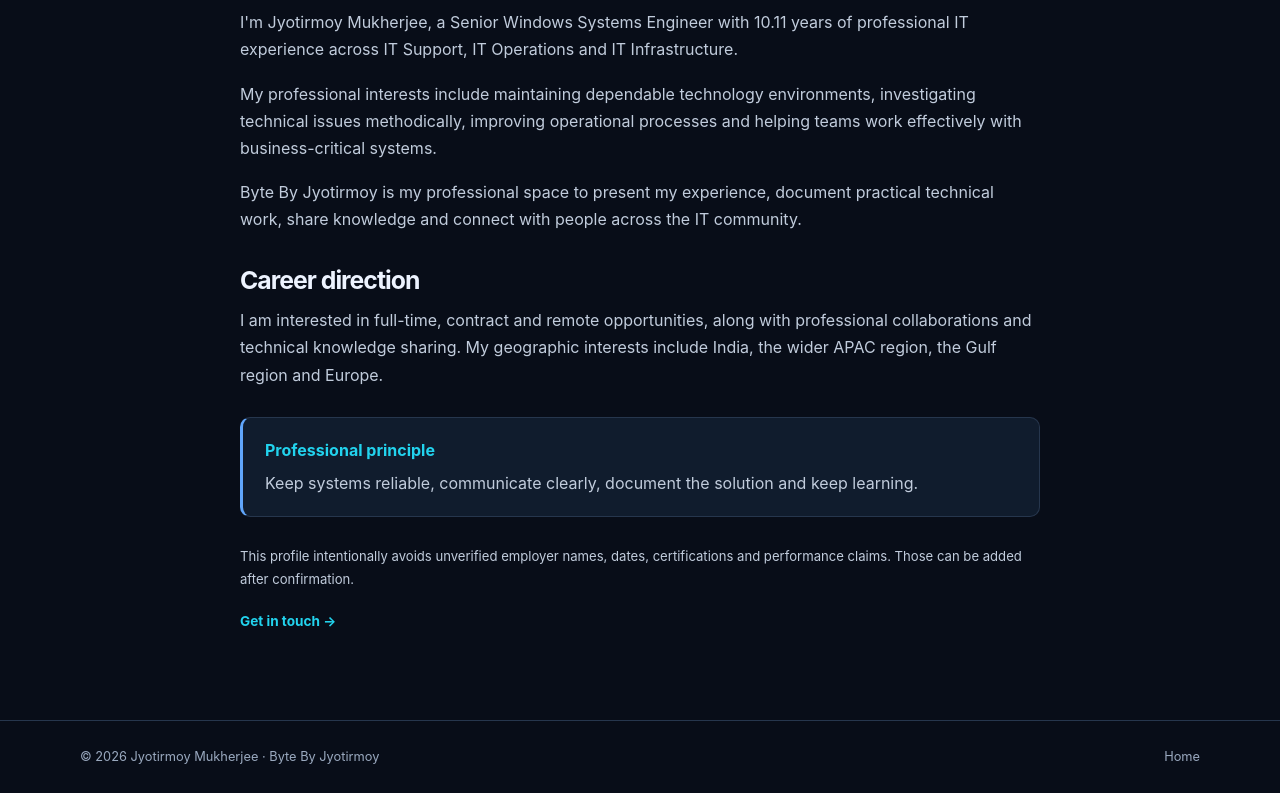
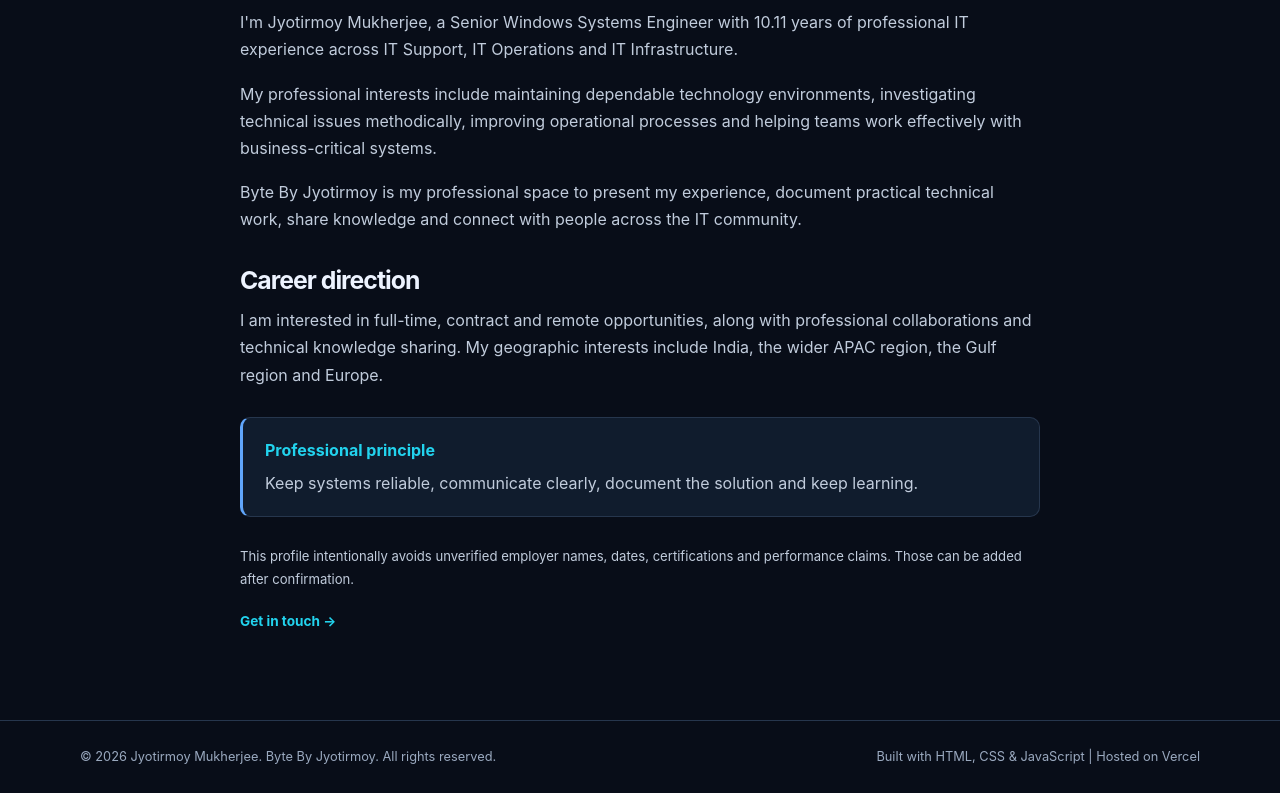
Before and after one commit to jyotrmoy-it/jyotirmoy-portfolio, a plain HTML site: page pages/about.html in a window 1280 px wide. Shown: the part 539-1332 px from the top of the page. Drawn offline with Linux system fonts and the light colour scheme.

Commit message:
Update portfolio footer and professional contact details

```diff
--- a/pages/about.html
+++ b/pages/about.html
@@ -9,4 +9,4 @@
 <header class="site-header"><div class="container nav-wrap"><a class="brand" href="../index.html">Byte By <span>Jyotirmoy</span><b>.</b></a><button class="menu-toggle" type="button" aria-expanded="false" aria-controls="primary-nav">Menu <span aria-hidden="true">☰</span></button><nav id="primary-nav" class="primary-nav" aria-label="Main navigation"><a href="../index.html">Home</a><a href="about.html" aria-current="page">About</a><a href="expertise.html">Expertise</a><a href="experience.html">Experience</a><a href="projects.html">Projects</a><a href="knowledge.html">Knowledge Hub</a><a href="contact.html">Contact</a></nav></div></header>
 <main><section class="page-hero"><div class="container"><p class="eyebrow">01 / Professional profile</p><h1>About <span>Jyotirmoy.</span></h1><p class="lead">A service-focused IT professional working across support, operations and infrastructure.</p></div></section>
 <section class="section"><div class="container content-narrow"><h2>My professional profile</h2><p>I'm Jyotirmoy Mukherjee, a Senior Windows Systems Engineer with 10.11 years of professional IT experience across IT Support, IT Operations and IT Infrastructure.</p><p>My professional interests include maintaining dependable technology environments, investigating technical issues methodically, improving operational processes and helping teams work effectively with business-critical systems.</p><p>Byte By Jyotirmoy is my professional space to present my experience, document practical technical work, share knowledge and connect with people across the IT community.</p><h2>Career direction</h2><p>I am interested in full-time, contract and remote opportunities, along with professional collaborations and technical knowledge sharing. My geographic interests include India, the wider APAC region, the Gulf region and Europe.</p><div class="callout"><strong>Professional principle</strong><p>Keep systems reliable, communicate clearly, document the solution and keep learning.</p></div><p class="muted small">This profile intentionally avoids unverified employer names, dates, certifications and performance claims. Those can be added after confirmation.</p><a class="text-link" href="contact.html">Get in touch →</a></div></section></main>
-<footer class="site-footer"><div class="container footer-inner"><p>© <span data-year></span> Jyotirmoy Mukherjee · Byte By Jyotirmoy</p><p><a href="../index.html">Home</a></p></div></footer><a class="back-top" href="#top" aria-label="Back to top">↑</a></body></html>
+<footer class="site-footer"><div class="container footer-inner"><p>© <span data-year></span> Jyotirmoy Mukherjee. Byte By Jyotirmoy. All rights reserved.</p><p>Built with HTML, CSS &amp; JavaScript | Hosted on Vercel</p></div></footer><a class="back-top" href="#top" aria-label="Back to top">↑</a></body></html>
```
